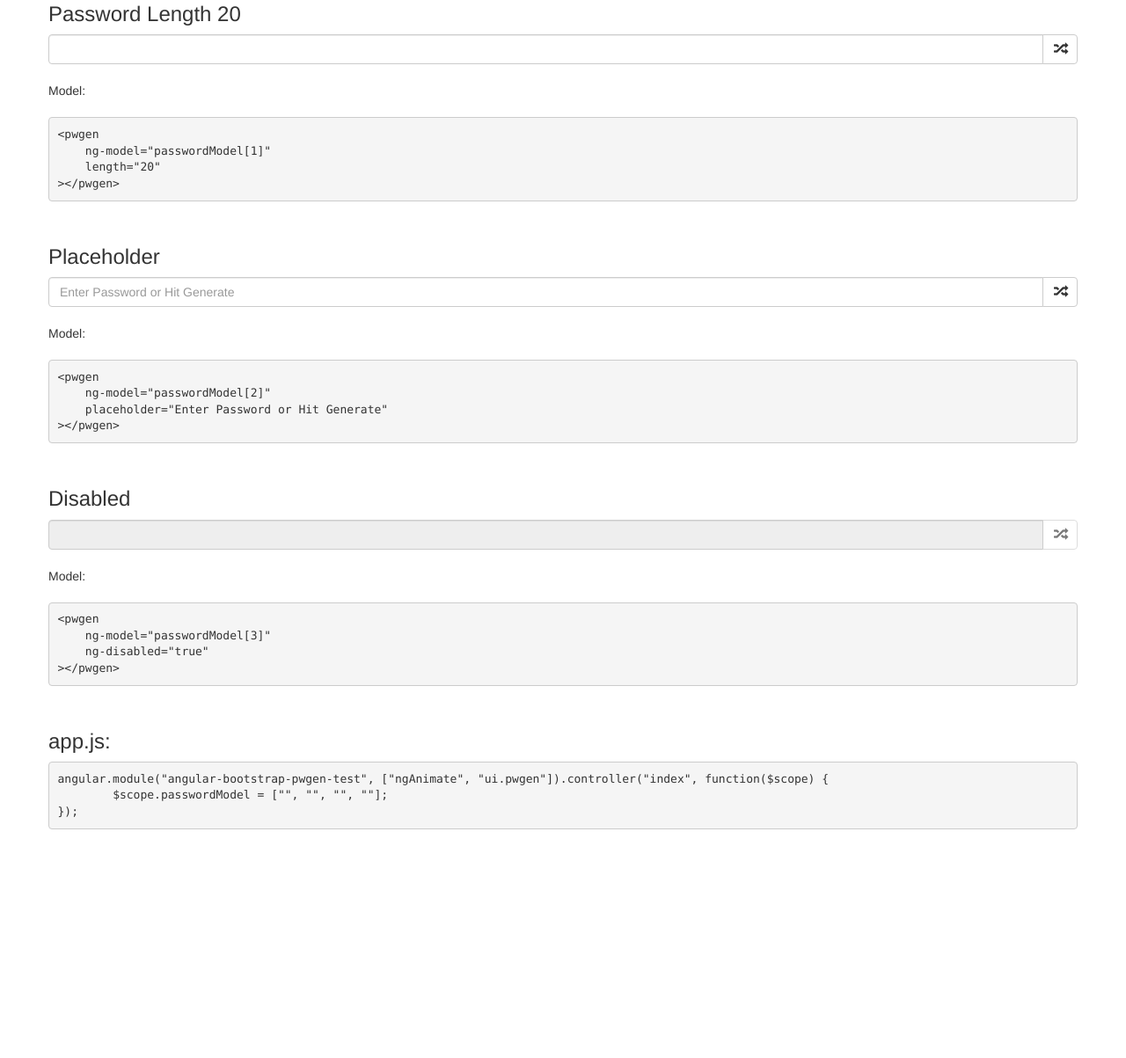
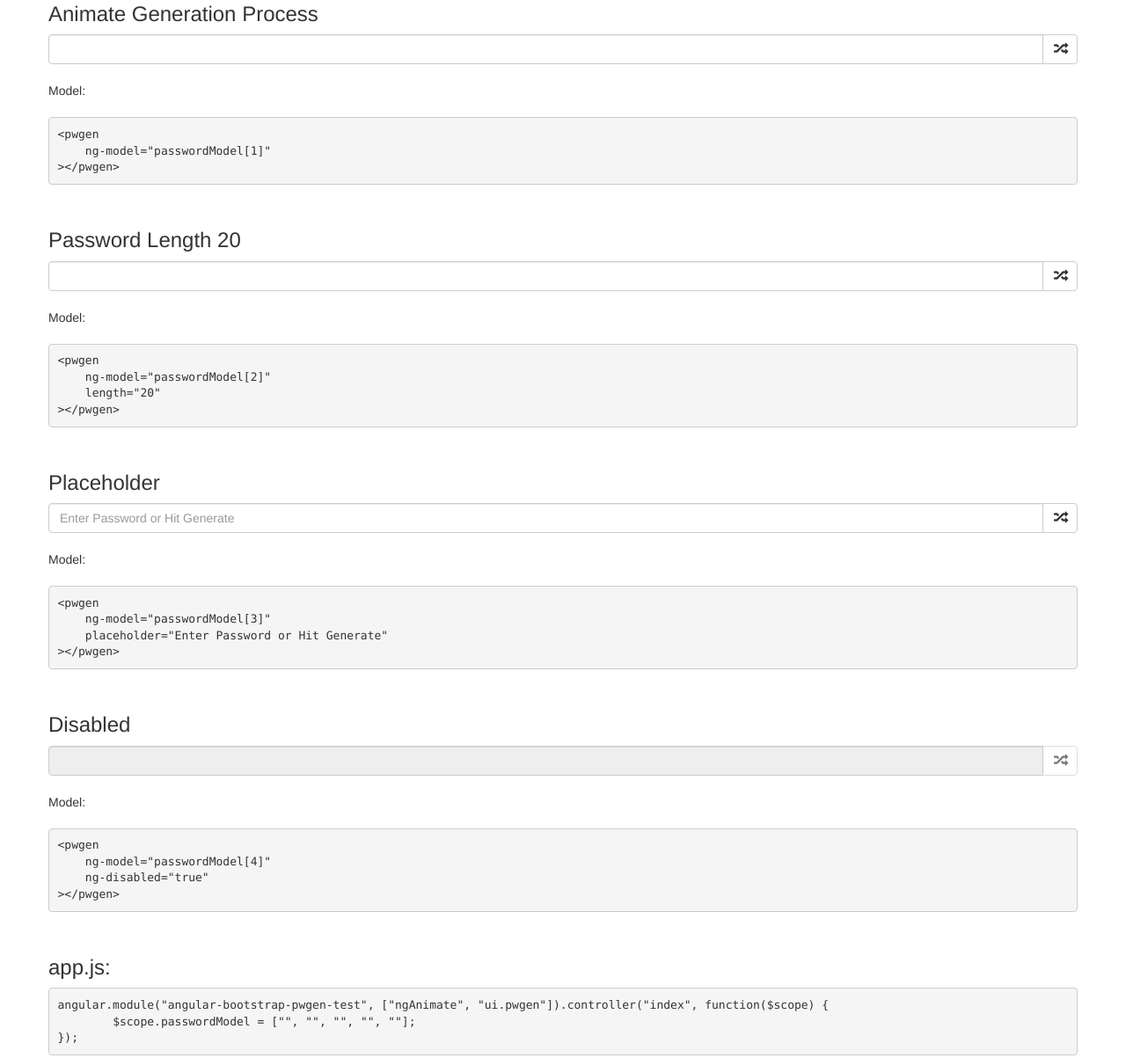
Before and after one commit to sebastianha/angular-bootstrap-pwgen, a website: page index.html in a window 1280 px wide. Shown: the part 274-1477 px from the top of the page at 88% size. Before the commit the page ends 1227 px from the top, so only its background shows below. Drawn offline with nearby package versions, Linux system fonts and the light colour scheme; some packages are replaced by stand-ins of ours.

Commit message:
Added animate property

```diff
--- a/angular-bootstrap-pwgen.js
+++ b/angular-bootstrap-pwgen.js
@@ -6,17 +6,18 @@ angular.module("ui.pwgen", []).directive("pwgen", function($timeout) {
 			model      : "=ngModel",
 			disabled   : "=ngDisabled",
 			length     : "@",
-			placeholder: "@"
+			placeholder: "@",
+			animate    : "="
 		},
 		require : "ngModel",
 		restrict: "E",
 		replace : "true",
 		template: "" +
-			"<div                  class=\"             angular-bootstrap-pwgen            \">" +
+			"<div                  class=\"angular-bootstrap-pwgen                         \">" +
 				"<div              class=\"input-group                                     \">" +
 					"<input        class=\"form-control                                    \" ng-model=\"password\" ng-disabled=\"disabled\" ng-class=\"{'angular-bootstrap-pwgen-fixed-font': passwordNotNull}\" placeholder=\"{{placeholder}}\">" +
 					"<span         class=\"input-group-btn                                 \">" +
-						"<button   class=\"btn btn-default                                 \" type=\"button\" ng-disabled=\"disabled\" ng-click=\"generatePasswordStart()\">" +
+						"<button   class=\"btn btn-default                                 \" type=\"button\"       ng-disabled=\"disabled\" ng-click=\"generatePasswordStart()\">" +
 							"<span class=\"glyphicon glyphicon-random                      \"></span>" +
 						"</button>" +
 					"</span>" +
@@ -43,10 +44,14 @@ angular.module("ui.pwgen", []).directive("pwgen", function($timeout) {
 
 			scope.progressDivShow = false;
 			scope.generatePasswordStart = function() {
-				scope.progressDivShow = true;
-				scope.progressValue = 0;
-				scope.progressWidth = {"width": scope.progressValue + "%"};
-				scope.generatePasswordProgress();
+				if(scope.animate === true) {
+					scope.progressDivShow = true;
+					scope.progressValue = 0;
+					scope.progressWidth = {"width": scope.progressValue + "%"};
+					scope.generatePasswordProgress();
+				} else {
+					scope.password = scope.generatePassword(scope.length, false);
+				}
 			};
 			scope.generatePasswordProgress = function() {
 				$timeout(function() {
--- a/app.js
+++ b/app.js
@@ -1,5 +1,5 @@
 "use strict";
 
 angular.module("angular-bootstrap-pwgen-test", ["ngAnimate", "ui.pwgen"]).controller("index", function($scope) {
-	$scope.passwordModel = ["", "", "", ""];
+	$scope.passwordModel = ["", "", "", "", ""];
 });
--- a/index.html
+++ b/index.html
@@ -14,7 +14,7 @@
 <div class="container">
 	<div class="row">
 
-		<h3>Default settings</h3>
+		<h3>Default Settings</h3>
 		<pwgen ng-model="passwordModel[0]"></pwgen>
 		<br>
 		Model: <span ng-bind="passwordModel[0]"></span>
@@ -24,35 +24,45 @@
 &gt;&lt;/pwgen&gt</pre>
 		<br>
 
-		<h3>Password Length 20</h3>
-		<pwgen ng-model="passwordModel[1]" length="20"></pwgen>
+		<h3>Animate Generation Process</h3>
+		<pwgen ng-model="passwordModel[1]" animate="true"></pwgen>
 		<br>
 		Model: <span ng-bind="passwordModel[1]"></span>
 		<br><br>
 		<pre>&lt;pwgen
     ng-model="passwordModel[1]"
+&gt;&lt;/pwgen&gt</pre>
+		<br>
+
+		<h3>Password Length 20</h3>
+		<pwgen ng-model="passwordModel[2]" length="20"></pwgen>
+		<br>
+		Model: <span ng-bind="passwordModel[2]"></span>
+		<br><br>
+		<pre>&lt;pwgen
+    ng-model="passwordModel[2]"
     length="20"
 &gt;&lt;/pwgen&gt</pre>
 		<br>
 
 		<h3>Placeholder</h3>
-		<pwgen ng-model="passwordModel[2]" placeholder="Enter Password or Hit Generate"></pwgen>
+		<pwgen ng-model="passwordModel[3]" placeholder="Enter Password or Hit Generate"></pwgen>
 		<br>
-		Model: <span ng-bind="passwordModel[2]"></span>
+		Model: <span ng-bind="passwordModel[3]"></span>
 		<br><br>
 		<pre>&lt;pwgen
-    ng-model="passwordModel[2]"
+    ng-model="passwordModel[3]"
     placeholder="Enter Password or Hit Generate"
 &gt;&lt;/pwgen&gt</pre>
 		<br>
 
 		<h3>Disabled</h3>
-		<pwgen ng-model="passwordModel[3]" ng-disabled="true"></pwgen>
+		<pwgen ng-model="passwordModel[4]" ng-disabled="true"></pwgen>
 		<br>
-		Model: <span ng-bind="passwordModel[3]"></span>
+		Model: <span ng-bind="passwordModel[4]"></span>
 		<br><br>
 		<pre>&lt;pwgen
-    ng-model="passwordModel[3]"
+    ng-model="passwordModel[4]"
     ng-disabled="true"
 &gt;&lt;/pwgen&gt</pre>
 		<br>
@@ -60,7 +70,7 @@
 		<h3>app.js:</h3>
 			<pre>
 angular.module("angular-bootstrap-pwgen-test", ["ngAnimate", "ui.pwgen"]).controller("index", function($scope) {
-	$scope.passwordModel = ["", "", "", ""];
+	$scope.passwordModel = ["", "", "", "", ""];
 });
 </pre>
 	</div>
```
